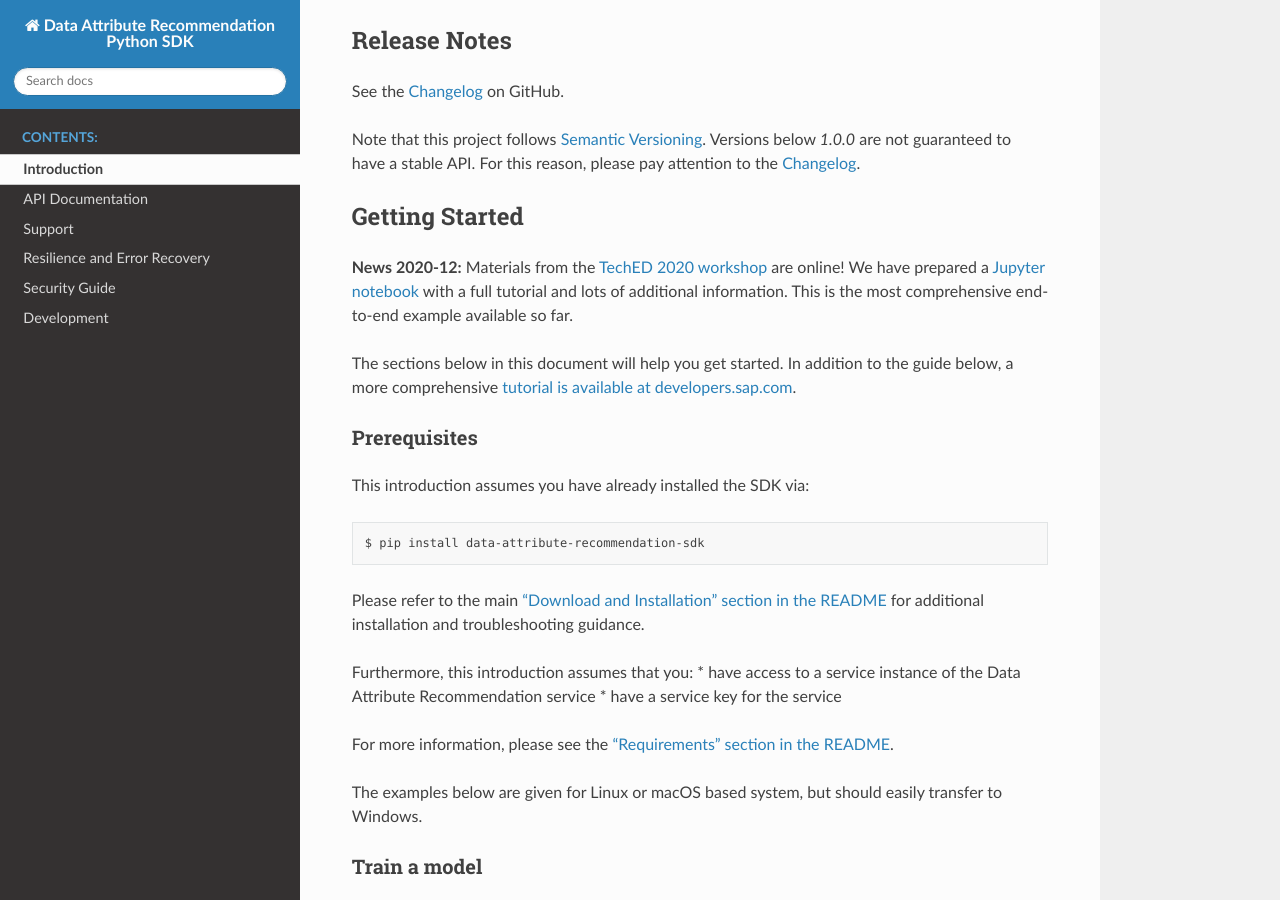
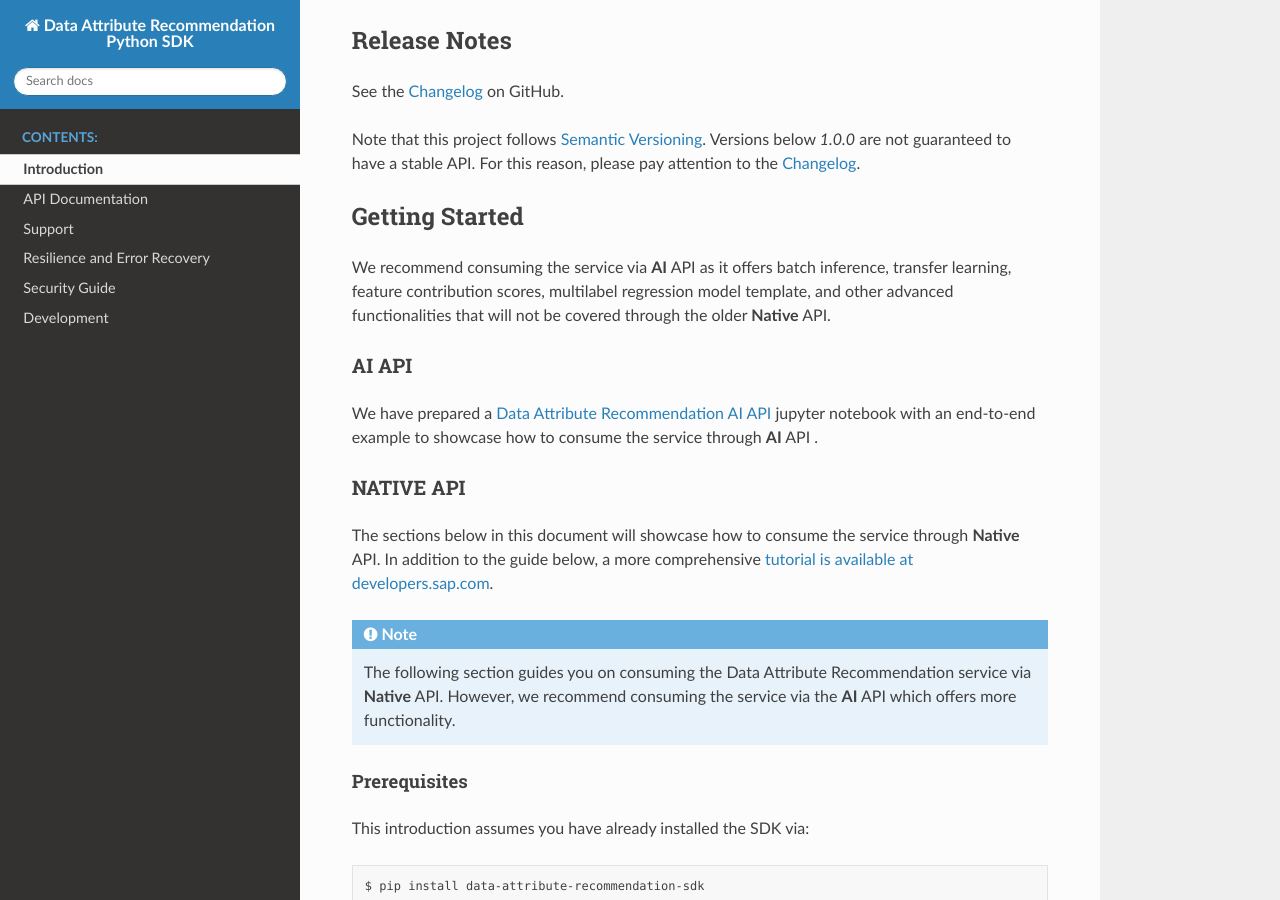
Before and after one commit to SAP/data-attribute-recommendation-python-sdk, a Sphinx documentation site: the page built from docs/source/index.rst, in a window 1280 px wide and 900 px high, scrolled down 349 px. Built offline with Sphinx 7.4.7 and the Read the Docs theme 3.1.0, drawn with Linux system fonts in a browser that asks for light colours; some of the changed text lies outside the part shown.

Commit message:
Updating the DAR-SDK Documentation and CONTRIBUTING.md

```diff
--- a/docs/source/index.rst
+++ b/docs/source/index.rst
@@ -25,20 +25,31 @@
 
 Getting Started
 ---------------
+We recommend consuming the service via **AI** API as it offers batch inference,
+transfer learning, feature contribution scores, multilabel regression model template,
+and other advanced functionalities that will not be covered through the
+older **Native** API.
 
+AI API
+******
+We have prepared a `Data Attribute Recommendation AI API`_  jupyter notebook with an
+end-to-end example to showcase how to consume the service through **AI** API .
 
-**News 2020-12:** Materials from the `TechED 2020 workshop`_ are online! We have
-prepared a `Jupyter notebook`_ with a full tutorial and lots of additional information.
-This is the most comprehensive end-to-end example available so far.
+.. _Data Attribute Recommendation AI API: https://github.com/SAP/data-attribute-recommendation-python-sdk/blob/main/notebooks/Data_Attribute_Recommendation_AI_API.ipynb
 
-.. _TechED 2020 workshop: https://github.com/SAP-samples/teched2020-INT260/tree/master/exercises/ex1-DAR
-.. _Jupyter notebook: https://github.com/SAP-samples/teched2020-INT260/blob/master/exercises/ex1-DAR/teched2020-INT260_Data_Attribute_Recommendation.ipynb
-
-The sections below in this document will help you get started. In addition to the guide
-below, a more comprehensive `tutorial is available at developers.sap.com`_.
+NATIVE API
+**********
+The sections below in this document will showcase how to consume the service
+through **Native** API. In addition to the guide below, a more comprehensive
+`tutorial is available at developers.sap.com`_.
 
 .. _tutorial is available at developers.sap.com: https://developers.sap.com/group.cp-aibus-data-attribute-sdk.html
 
+.. note::
+
+    The following section guides you on consuming the Data Attribute Recommendation service
+    via **Native** API. However, we recommend consuming the service via the **AI** API which offers
+    more functionality.
 
 Prerequisites
 +++++++++++++
```
Also changed, not shown: CONTRIBUTING.md (+26 -3 lines), docs/source/api.rst (+31 -6 lines).
